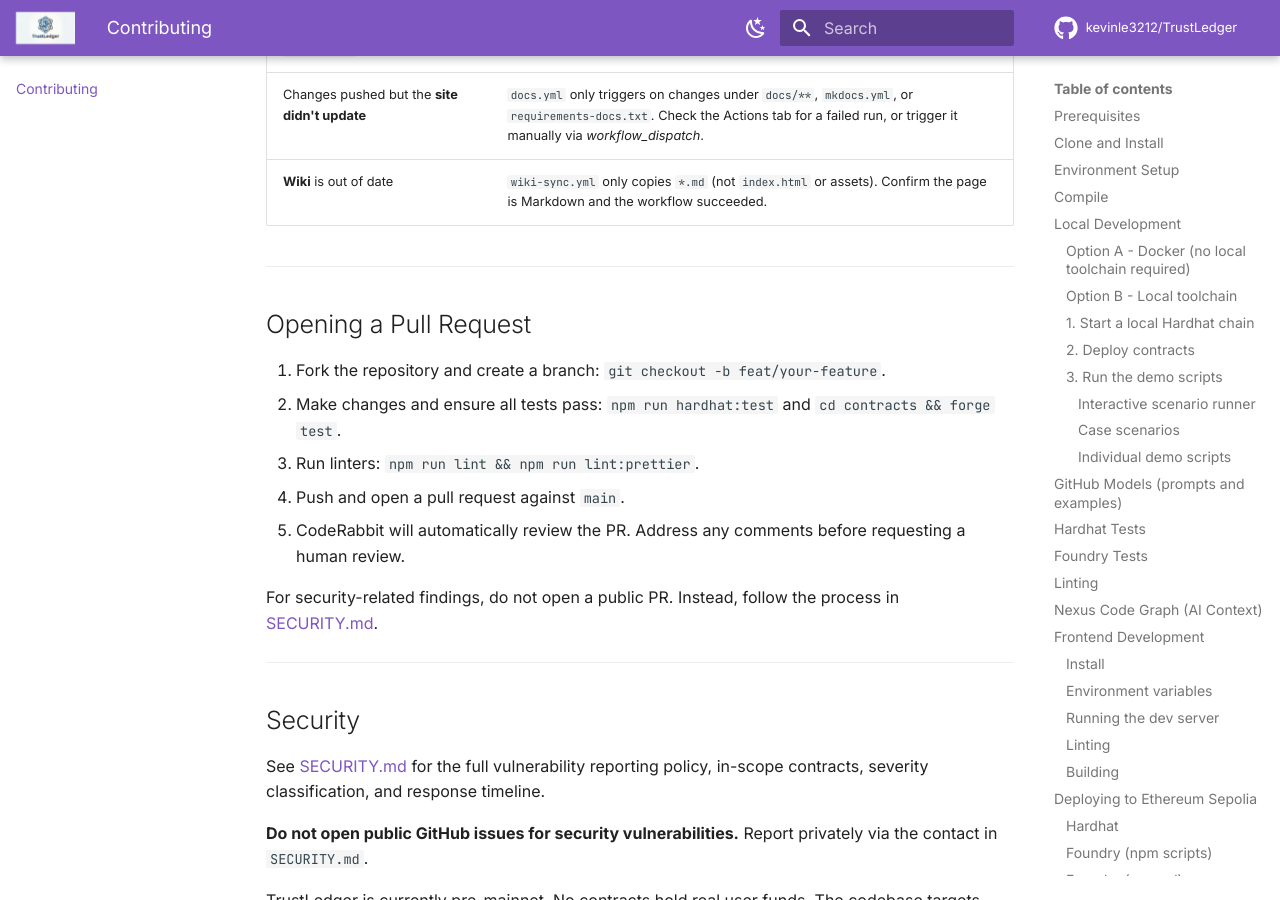
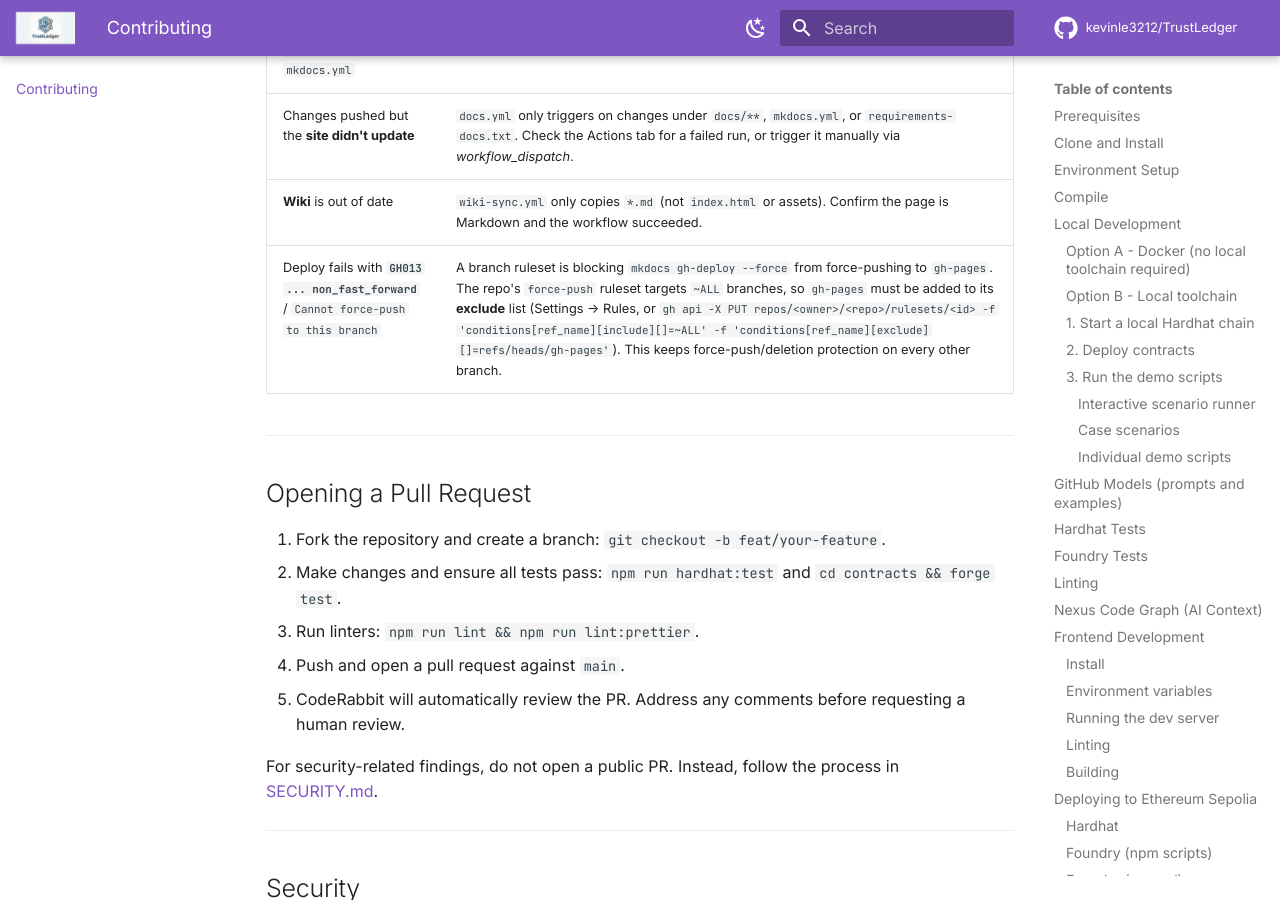
Before and after one commit to kevinle3212/TrustLedger, an MkDocs documentation site: the page built from docs/CONTRIBUTING.md, in a window 1280 px wide and 900 px high, scrolled down 15610 px. Built offline with MkDocs 1.6.1 and Material for MkDocs 9.7.7, drawn with Linux system fonts in a browser that asks for light colours; comment, search, counter and statistics services are not loaded.

Commit message:
docs: add gh-pages force-push ruleset fix to doc-site troubleshooting
Document the GH013 / non_fast_forward deploy failure and the fix
(excluding refs/heads/gh-pages from the force-push ruleset).

```diff
--- a/docs/CONTRIBUTING.md
+++ b/docs/CONTRIBUTING.md
@@ -572,15 +572,16 @@ mkdocs build
 
 ### Troubleshooting
 
-| Symptom                                                              | Likely cause and fix                                                                                                                                                                   |
-| -------------------------------------------------------------------- | -------------------------------------------------------------------------------------------------------------------------------------------------------------------------------------- |
-| A page returns **404** on the live site                              | The link omitted the `.md` extension, or the page isn't in the `nav:` block of `mkdocs.yml`. Add `.md` to the link and register the page.                                              |
-| Visiting the site root **`/`** 404s                                  | `docs/index.html` (the redirect to `/Home/`) didn't publish. Confirm it exists and that GitHub Pages is serving the `gh-pages` branch at `/` (Settings → Pages).                       |
-| New page **doesn't appear** in the sidebar                           | It isn't listed under `nav:` in `mkdocs.yml`. Add it; pages outside `nav` build but are hidden.                                                                                        |
-| **`mkdocs: command not found`** locally                              | The environment isn't set up. Run `pip install -r requirements-docs.txt`.                                                                                                              |
-| Editor flags **`Unresolved tag: !!python/name:...`** in `mkdocs.yml` | Expected. Those are valid MkDocs Material emoji tags that generic YAML linters don't recognize; MkDocs parses them fine.                                                               |
-| Changes pushed but the **site didn't update**                        | `docs.yml` only triggers on changes under `docs/**`, `mkdocs.yml`, or `requirements-docs.txt`. Check the Actions tab for a failed run, or trigger it manually via _workflow_dispatch_. |
-| **Wiki** is out of date                                              | `wiki-sync.yml` only copies `*.md` (not `index.html` or assets). Confirm the page is Markdown and the workflow succeeded.                                                              |
+| Symptom                                                                                 | Likely cause and fix                                                                                                                                                                                                                                                                                                                                                                                                                                  |
+| --------------------------------------------------------------------------------------- | ----------------------------------------------------------------------------------------------------------------------------------------------------------------------------------------------------------------------------------------------------------------------------------------------------------------------------------------------------------------------------------------------------------------------------------------------------- |
+| A page returns **404** on the live site                                                 | The link omitted the `.md` extension, or the page isn't in the `nav:` block of `mkdocs.yml`. Add `.md` to the link and register the page.                                                                                                                                                                                                                                                                                                             |
+| Visiting the site root **`/`** 404s                                                     | `docs/index.html` (the redirect to `/Home/`) didn't publish. Confirm it exists and that GitHub Pages is serving the `gh-pages` branch at `/` (Settings → Pages).                                                                                                                                                                                                                                                                                      |
+| New page **doesn't appear** in the sidebar                                              | It isn't listed under `nav:` in `mkdocs.yml`. Add it; pages outside `nav` build but are hidden.                                                                                                                                                                                                                                                                                                                                                       |
+| **`mkdocs: command not found`** locally                                                 | The environment isn't set up. Run `pip install -r requirements-docs.txt`.                                                                                                                                                                                                                                                                                                                                                                             |
+| Editor flags **`Unresolved tag: !!python/name:...`** in `mkdocs.yml`                    | Expected. Those are valid MkDocs Material emoji tags that generic YAML linters don't recognize; MkDocs parses them fine.                                                                                                                                                                                                                                                                                                                              |
+| Changes pushed but the **site didn't update**                                           | `docs.yml` only triggers on changes under `docs/**`, `mkdocs.yml`, or `requirements-docs.txt`. Check the Actions tab for a failed run, or trigger it manually via _workflow_dispatch_.                                                                                                                                                                                                                                                                |
+| **Wiki** is out of date                                                                 | `wiki-sync.yml` only copies `*.md` (not `index.html` or assets). Confirm the page is Markdown and the workflow succeeded.                                                                                                                                                                                                                                                                                                                             |
+| Deploy fails with **`GH013 ... non_fast_forward`** / `Cannot force-push to this branch` | A branch ruleset is blocking `mkdocs gh-deploy --force` from force-pushing to `gh-pages`. The repo's `force-push` ruleset targets `~ALL` branches, so `gh-pages` must be added to its **exclude** list (Settings → Rules, or `gh api -X PUT repos/<owner>/<repo>/rulesets/<id> -f 'conditions[ref_name][include][]=~ALL' -f 'conditions[ref_name][exclude][]=refs/heads/gh-pages'`). This keeps force-push/deletion protection on every other branch. |
 
 ---
 
```
